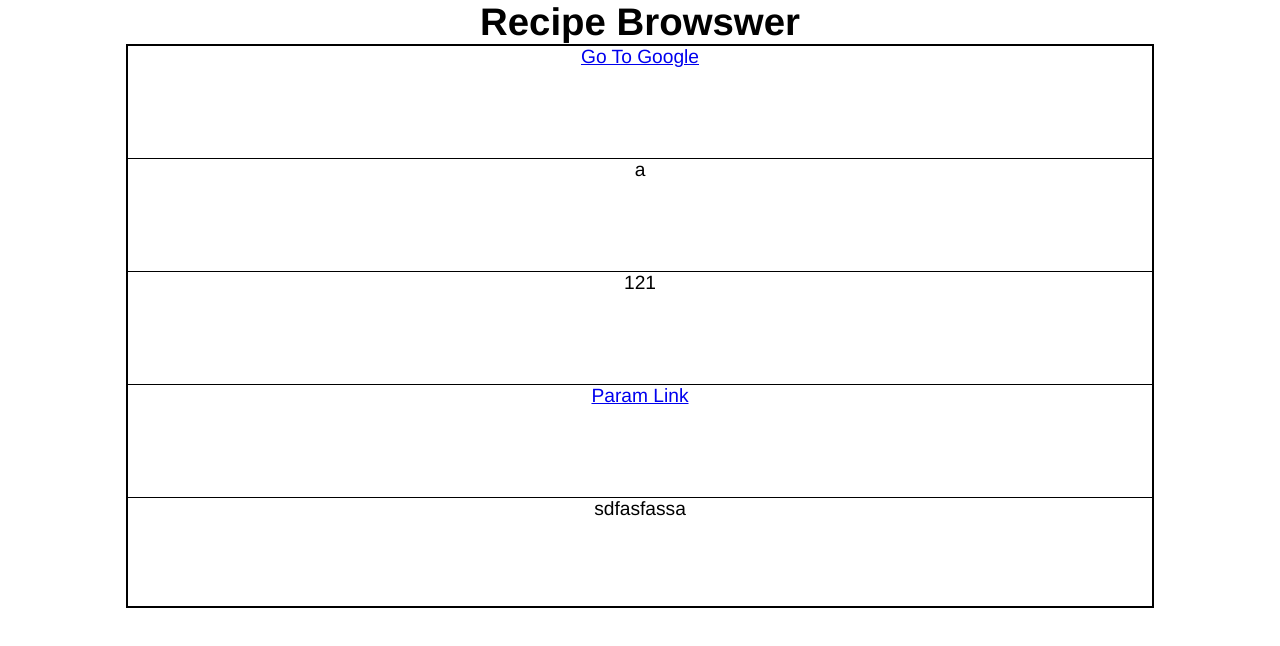
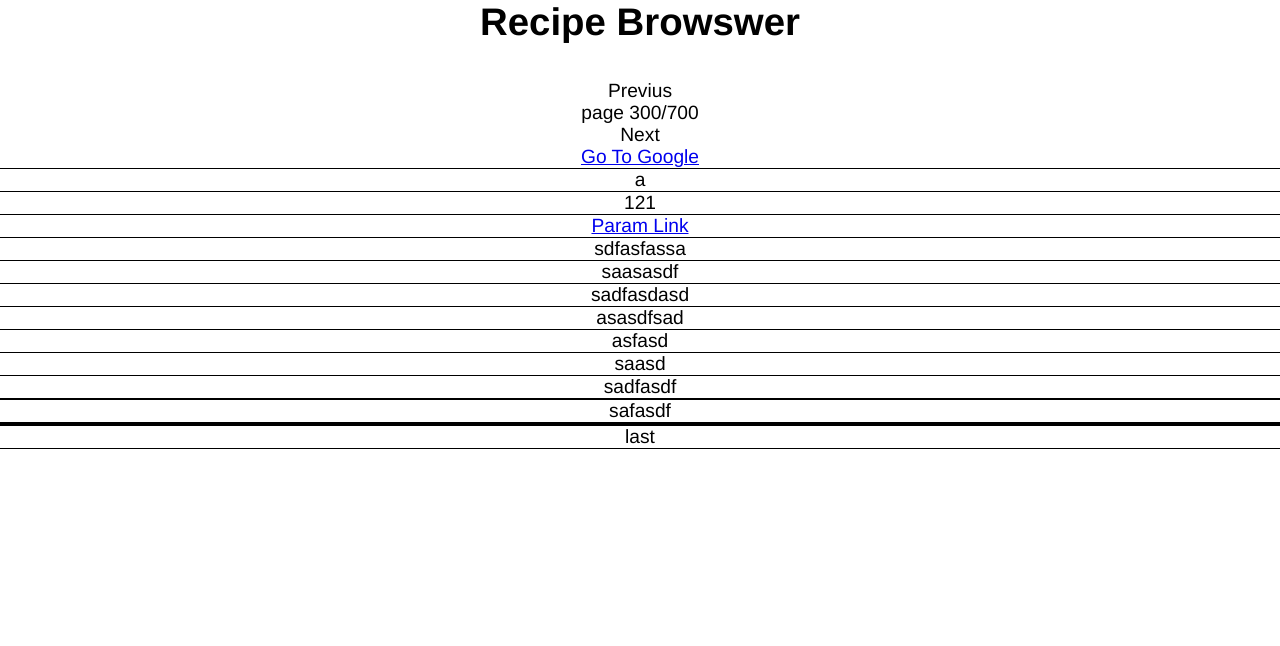
Before and after one commit to mdimec4/eCookbook, a Vue app in the folder src/web/spa/: page /device/recipe_view_browser in a window 1280 px wide. Shown: the top 646 px of the page. Built offline with nearby package versions, Linux system fonts and the light colour scheme.

Commit message:
recipe browser style

```diff
--- a/src/web/spa/src/components/recipe_view_browser.vue
+++ b/src/web/spa/src/components/recipe_view_browser.vue
@@ -1,7 +1,16 @@
 <template>
   <div class="recipe_view_browser">
-      <h1>Recipe Browswer</h1>
-      <div class="scroll-me">
+      <div id="title">
+        <h1>Recipe Browswer</h1>
+      </div>
+
+      <div id="position-info-container">
+       <div class="position-info">Previus</div>
+       <div class="position-info">page 300/700</div>
+       <div class="position-info">Next</div>
+      </div>
+
+      <div id="scroll-me">
         <a href="https://google.com"  class="kolom">
           <div> Go To Google</div>
         </a>
@@ -282,13 +291,12 @@ export default {
 }
 </script>
 <style>
-/*
+
  * {
     margin: 0px;
     padding: 0px;
     border-width: 0px;
- }
- */
+ };
 html {
 	height:100%;
 }
@@ -297,11 +305,34 @@ body {
     overflow: hidden;
     font-family: 'Sanchez', serif;
     font-size: 120%;
+    margin: 0px;
+    padding: 0px;
+    border-width: 0px;
 }
-.scroll-me {
+#title {
+    width: 100vw;
+    height: 10vh;
+
+};
+#position-info-container {
+  border: solid;
+  border-width: 1px 1px 1px 0px;
+  border-color:black;
+  width: calc(100vw - 1px);
+  height: calc(10vh - 2px);
+};
+.position-info {
+  float:left;
+  border: solid;
+  border-width: 0px 0px 0px 1px;
+  border-color:black;
+  width: calc(33% - 1px); /* subtract 1px border width */
+  height: 100%;
+};
+#scroll-me {
     margin: 0 auto;
-    width: 80vw;
-    height:70vh;
+    width: calc(100vw - 2*2px);
+    height: calc(80vh - 2*2px);
     overflow: hidden;
     border: solid;
     border-width: 2px 2px 2px 2px;
```
